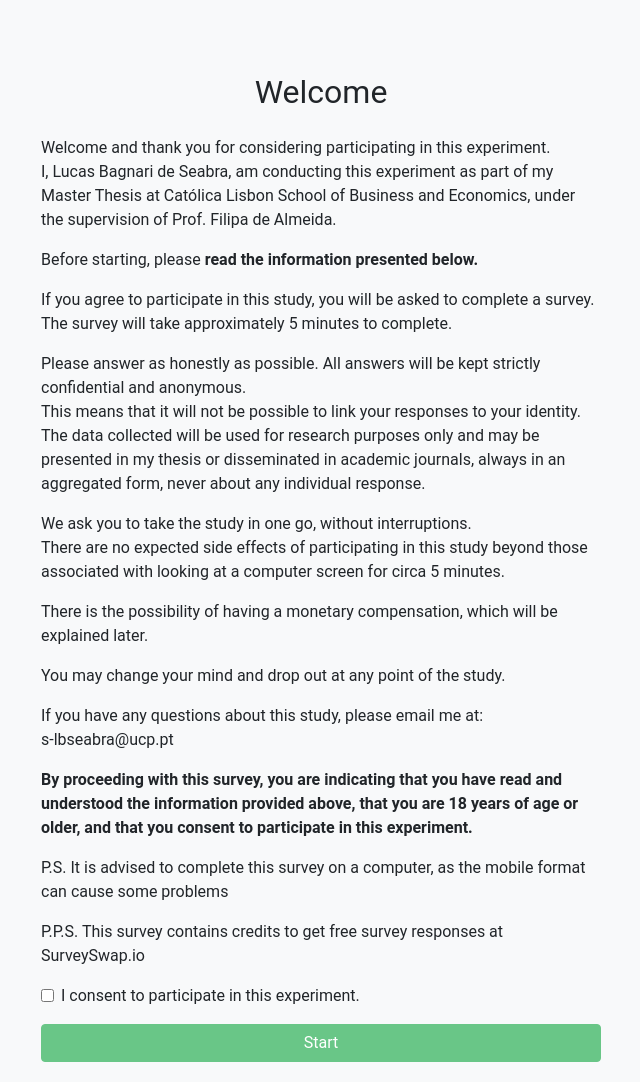
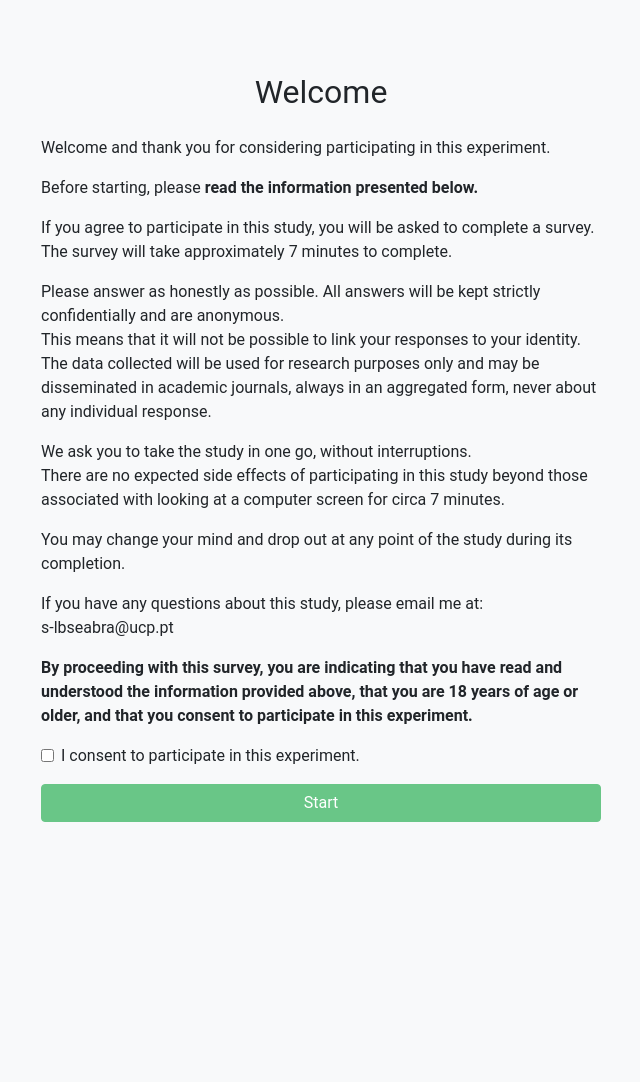
Before and after one commit to lucas-bs/thesis-survey, a Flask app: page / in a window 1280 px wide. Shown: the part 16-1098 px from the top of the page, without its empty margins (319-959 px from the left). After the commit the page ends 838 px from the top, so only its background shows below. Run offline with Flask 3, Linux system fonts and the light colour scheme; some libraries are stand-ins or nearby versions.

Commit message:
Update welcome.html

```diff
--- a/gpt/templates/welcome.html
+++ b/gpt/templates/welcome.html
@@ -16,36 +16,29 @@
             <div class="chat-title">Welcome</div>
             <p>
                 Welcome and thank you for considering participating in this experiment.
-                <br>
-                I, Lucas Bagnari de Seabra, am conducting this experiment as part of my Master Thesis at Católica
-                Lisbon School of Business and Economics, under the supervision of Prof. Filipa de Almeida.
             </p>
             <p>
                 Before starting, please <strong>read the information presented below.</strong>
             </p>
             <p>
                 If you agree to participate in this study, you will be asked to complete a survey.
-                The survey will take approximately 5 minutes to complete.
+                The survey will take approximately 7 minutes to complete.
             </p>
             <p>
-                Please answer as honestly as possible. All answers will be kept strictly confidential and anonymous.
+                Please answer as honestly as possible. All answers will be kept strictly confidentially and are anonymous.
                 <br>
                 This means that it will not be possible to link your responses to your identity.
                 <br>
-                The data collected will be used for research purposes only and may be presented in my thesis or
-                disseminated in academic journals, always in an aggregated form, never about any individual response.
+                The data collected will be used for research purposes only and may be disseminated in academic journals, always in an aggregated form, never about any individual response.
             </p>
             <p>
                 We ask you to take the study in one go, without interruptions.
                 <br>
                 There are no expected side effects of participating in this study beyond those associated with
-                looking at a computer screen for circa 5 minutes.
+                looking at a computer screen for circa 7 minutes.
             </p>
             <p>
-                There is the possibility of having a monetary compensation, which will be explained later.
-            </p>
-            <p>
-                You may change your mind and drop out at any point of the study.
+                You may change your mind and drop out at any point of the study during its completion.
             </p>
             <p>
                 If you have any questions about this study, please email me at: <br>
@@ -55,12 +48,6 @@
                 <strong>By proceeding with this survey, you are indicating that you have read and understood the
                 information provided above, that you are 18 years of age or older, and that you consent to
                     participate in this experiment.</strong>
-            </p>
-            <p>
-                P.S. It is advised to complete this survey on a computer, as the mobile format can cause some problems
-            </p>
-            <p>
-                P.P.S. This survey contains credits to get free survey responses at SurveySwap.io
             </p>
 
             <form action="/" method="post">
```
